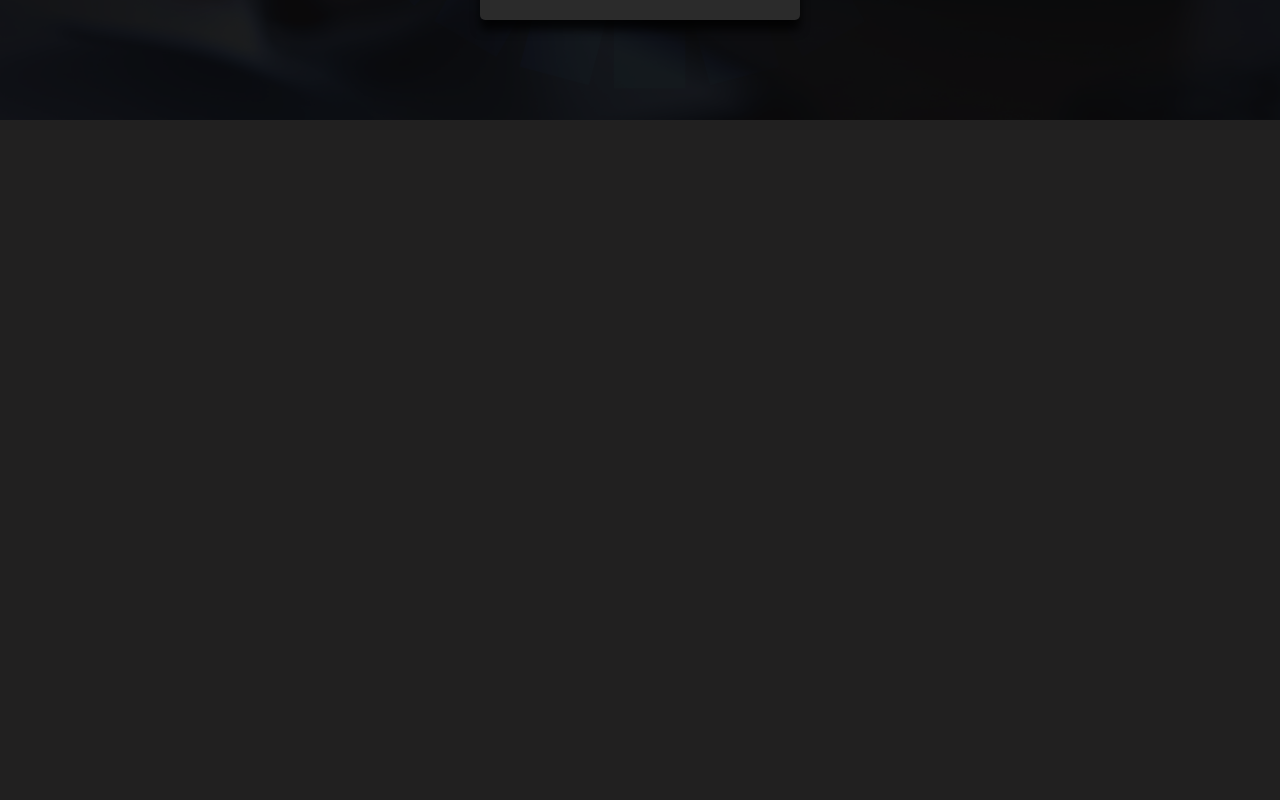
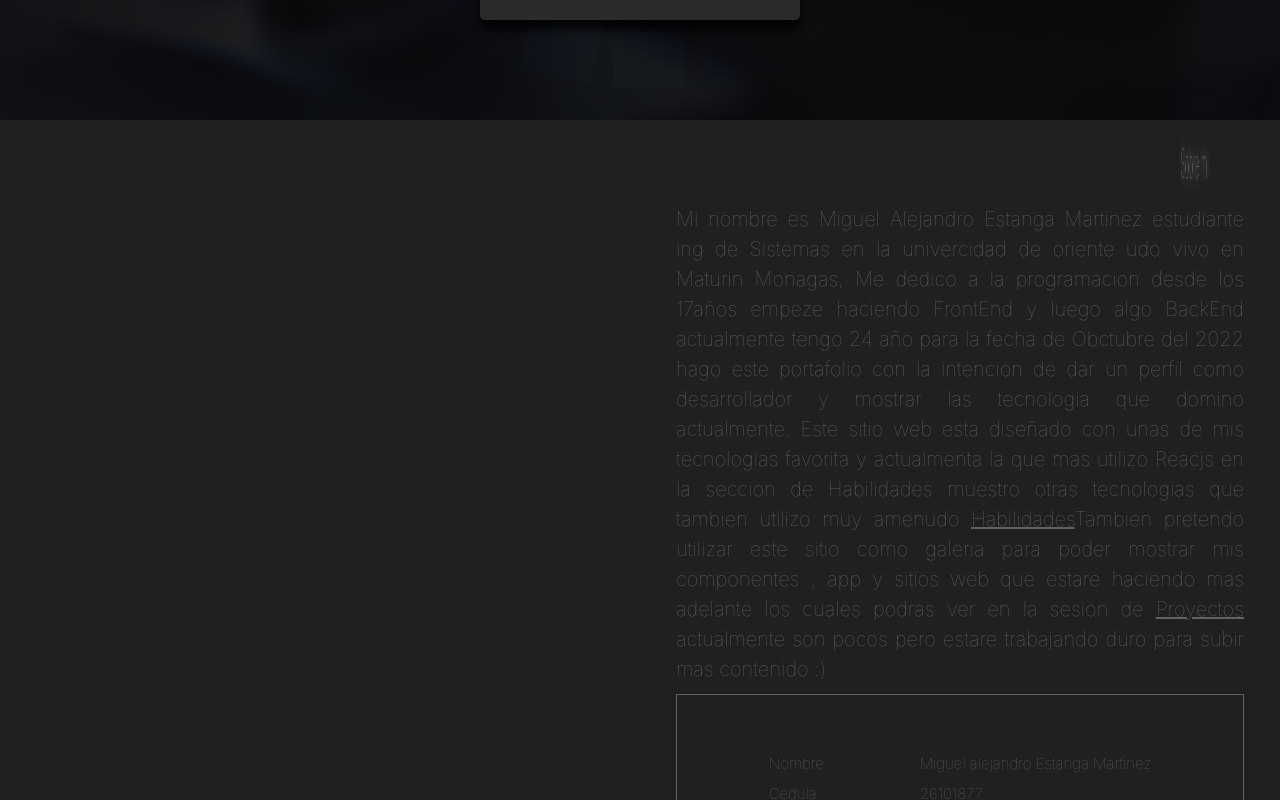
Before and after one commit to MiguelEstanga/portafolio, a React (Vite) app: page / in a window 1280 px wide. Shown: the part 680-1480 px from the top of the page. Built offline with nearby package versions, Linux system fonts and the light colour scheme; no server answers.

Commit message:
Update SobremiStyled.js

```diff
--- a/src/Componentes3/Sobremi/SobremiStyled.js
+++ b/src/Componentes3/Sobremi/SobremiStyled.js
@@ -9,7 +9,7 @@ export const Imagen = styled.div`
     height: 100%;
     margin: auto;
     transform-origin: right;
-    transform:  translateX(100%) ;
+
     opacity: 0;
     background-image: ${({img}) => img};
     background-position: center;
@@ -22,7 +22,7 @@ export const Imagen = styled.div`
 
     &.active{
         opacity: 1;
-        transform:  translateX(0) rotateY(30deg);
+        transform:  rotateY(30deg);
     }
 `
 export const Texto = styled.div`
@@ -31,9 +31,9 @@ export const Texto = styled.div`
     width: 90%;
 
 
-    transform: translateZ(-3000px) rotateX(80deg) ;
+
     padding: 4px;
-    opacity: 0;
+    opacity: 0.3;
     font-weight: 100;
     line-height: 30px;
     font-size: 20px;
@@ -71,7 +71,7 @@ export const Texto = styled.div`
 
 
     &.active{
-        transform: translateZ(0) rotateX(0);
+
         opacity: 1;
     }
 
```
